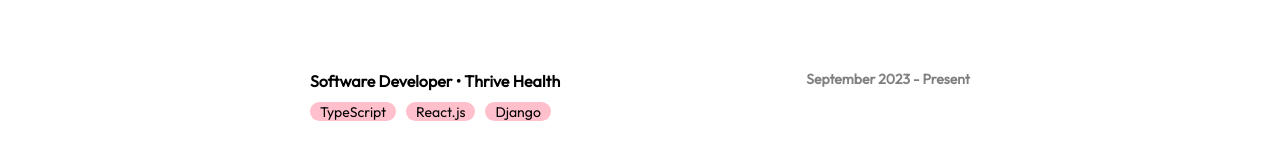
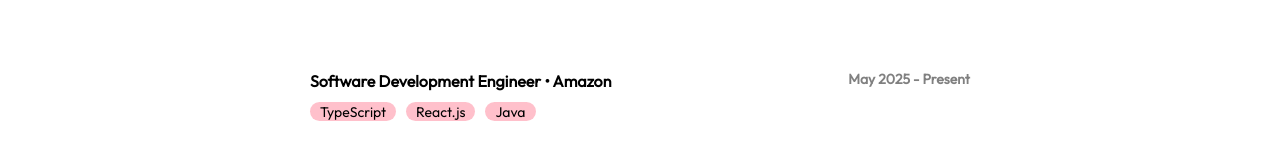
Before and after one commit to vickiszhang/portfolio, a React (Vite) app in the folder portfolio/: page / in a window 1280 px wide. Shown: the part 806-952 px from the top of the page. Built offline with nearby package versions, Linux system fonts and the light colour scheme; the HTML template or start-up script is replaced by a standard one.

Commit message:
add experience

```diff
--- a/portfolio/src/pages/Experience.tsx
+++ b/portfolio/src/pages/Experience.tsx
@@ -9,9 +9,12 @@
         experience
       </div>
       <div className="experience">
-
+        <JobCard title="Software Development Engineer • Amazon"
+                  duration="May 2025 - Present"
+                  tools={["TypeScript", "React.js", "Java"]}
+                  desc=""/>
         <JobCard title="Software Developer • Thrive Health"
-                  duration="September 2023 - Present"
+                  duration="September 2023 - April 2025"
                   tools={["TypeScript", "React.js", "Django"]}
                   desc=""/>
         <JobCard title="Developer Executive • UBC Esports Association"
```
